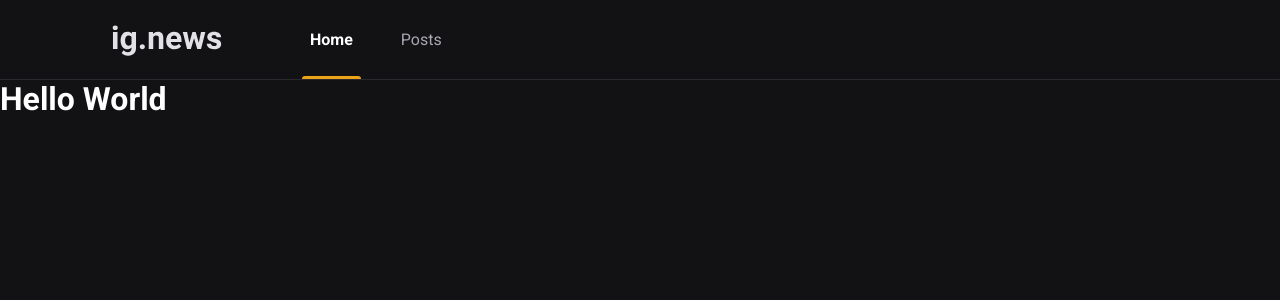
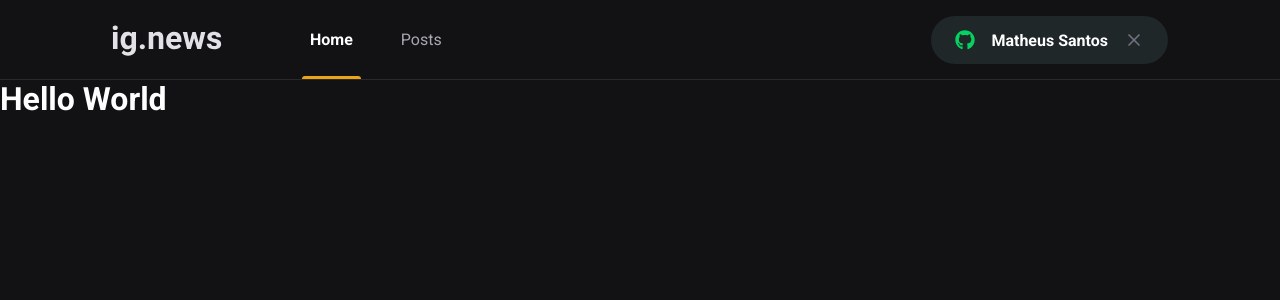
Before and after one commit to MathPSantos/ignews, a Next.js app: page / in a window 1280 px wide. Shown: the top 300 px of the page. Built offline with nearby package versions, Linux system fonts and the light colour scheme.

Commit message:
feat: create SignInButton component

```diff
--- a/src/components/Header/index.tsx
+++ b/src/components/Header/index.tsx
@@ -1,3 +1,5 @@
+import { SignInButton } from "../SignInButton";
+
 import styles from "./styles.module.scss";
 
 export function Header() {
@@ -9,6 +11,8 @@
           <a className={styles.active}>Home</a>
           <a>Posts</a>
         </nav>
+
+        <SignInButton />
       </div>
     </header>
   );
--- a/src/components/Header/styles.module.scss
+++ b/src/components/Header/styles.module.scss
@@ -51,4 +51,8 @@
       }
     }
   }
+
+  button {
+    margin-left: auto;
+  }
 }
--- /dev/null
+++ b/src/components/SignInButton/index.tsx
@@ -0,0 +1,21 @@
+import { FaGithub } from "react-icons/fa";
+import { FiX } from "react-icons/fi";
+
+import styles from "./styles.module.scss";
+
+export function SignInButton() {
+  const isUserLoggedIn = true;
+
+  return isUserLoggedIn ? (
+    <button type="button" className={styles.signInButton}>
+      <FaGithub color="#04d361" />
+      Matheus Santos
+      <FiX color="#737380" className={styles.closeIcon} />
+    </button>
+  ) : (
+    <button type="button" className={styles.signInButton}>
+      <FaGithub color="#eba417" />
+      Sign in with Github
+    </button>
+  );
+}
--- /dev/null
+++ b/src/components/SignInButton/styles.module.scss
@@ -0,0 +1,33 @@
+.signInButton {
+  height: 3rem;
+  border-radius: 3rem;
+  background: var(--gray-850);
+  border: 0;
+  padding: 0 1.5rem;
+
+  display: flex;
+  align-items: center;
+  justify-content: center;
+
+  color: var(--white);
+  font-weight: bold;
+
+  svg {
+    width: 20px;
+    height: 20px;
+  }
+
+  svg:first-child {
+    margin-right: 1rem;
+  }
+
+  svg.closeIcon {
+    margin-left: 1rem;
+  }
+
+  transition: filter 0.2s;
+
+  &:hover {
+    filter: brightness(0.8)
+  }
+}
--- a/src/styles/global.scss
+++ b/src/styles/global.scss
@@ -10,6 +10,7 @@
   --gray-100: #e1e1e6;
   --gray-300: #a8a8b3;
   --gray-800: #29292e;
+  --gray-850: #1f2729;
   --gray-900: #121214;
 
   --cyan-500: #61dafb;
```
